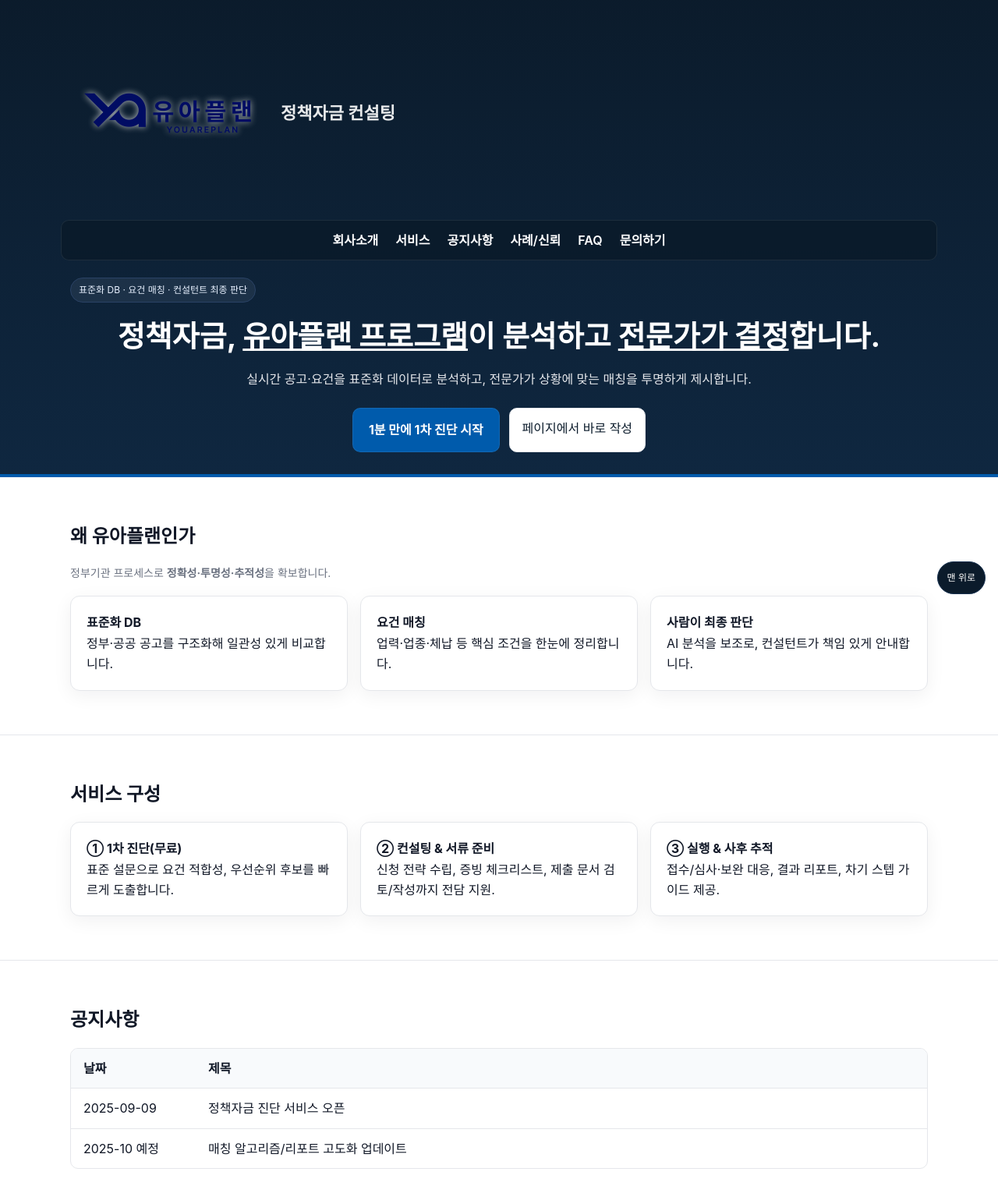
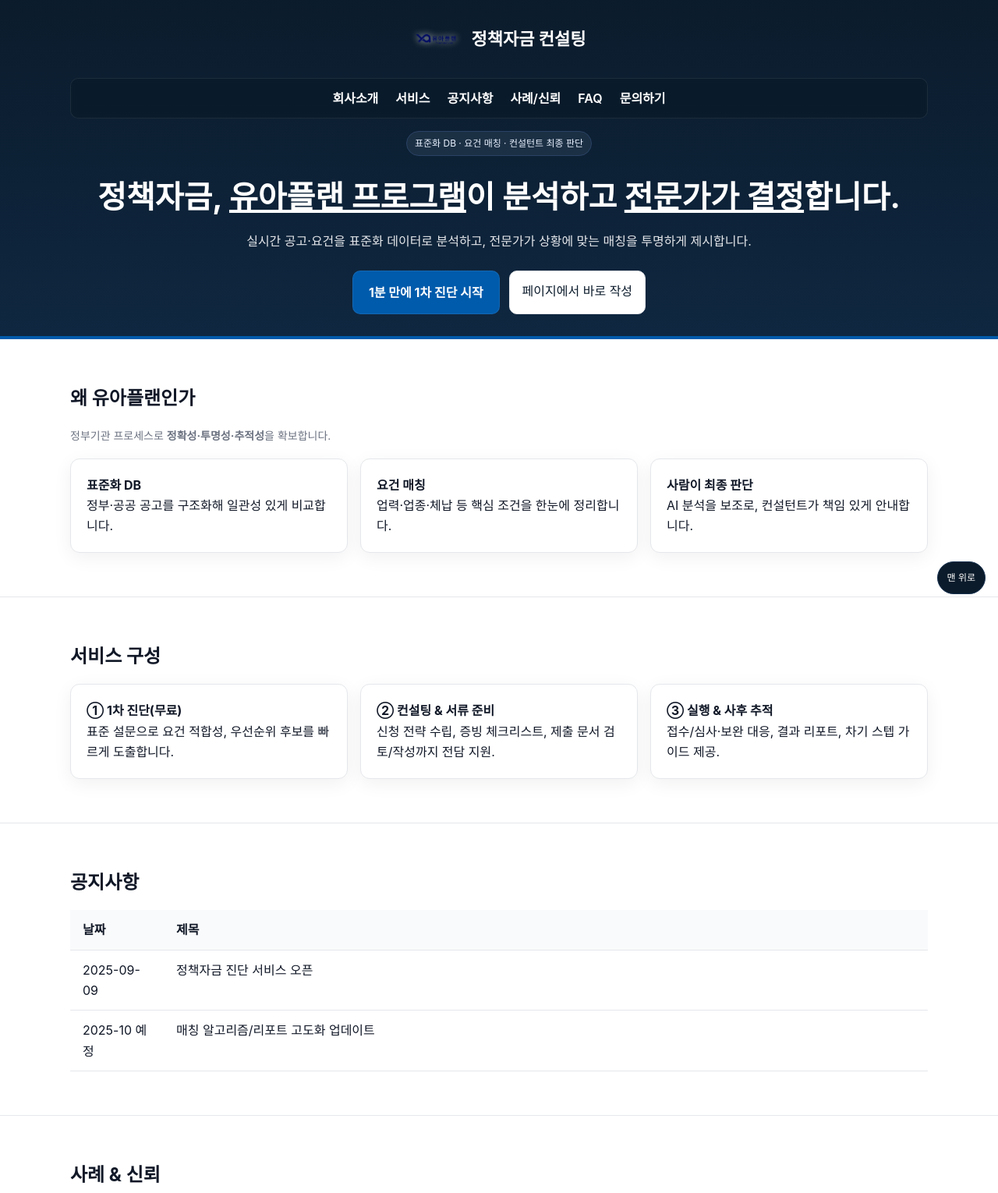
Before and after one commit to youareplan-ceo/youaplan-site, a plain HTML site: page index.html in a window 1280 px wide. Shown: the part 20-1550 px from the top of the page at 78% size. Drawn offline with Linux system fonts and the light colour scheme.

Commit message:
Update index.html

```diff
--- a/index.html
+++ b/index.html
@@ -7,7 +7,6 @@
     <meta name="description" content="정책자금, 프로그램이 분석하고 전문가가 결정합니다. 유아플랜은 실시간 공고·요건을 표준화해 맞춤 매칭을 투명하게 제시합니다.">
     <meta name="theme-color" content="#0B1B2B" />
 
-  <!-- Open Graph / SNS -->
     <meta property="og:title" content="유아플랜 | 정책자금 컨설팅" />
     <meta property="og:description" content="실시간 공고 표준화 DB + 요건 매칭 + 컨설턴트 최종 판단. 투명하고 신뢰 가능한 정책자금 컨설팅." />
     <meta property="og:type" content="website" />
@@ -15,7 +14,6 @@
     <meta property="og:image" content="https://youareplan.co.kr/logo.png" />
     <meta name="twitter:card" content="summary_large_image" />
 
-  <!-- ✅ 파비콘 -->
     <link rel="icon" type="image/jpeg" href="logo_favicon.jpg" />
 
     <style>
@@ -34,57 +32,77 @@
         body{margin:0;font-family:Inter, Pretendard,"Noto Sans KR",system-ui,-apple-system,Segoe UI,Roboto,sans-serif;color:var(--text);background:var(--bg);line-height:1.65}
 
         /* Header */
-    header{
-      background:linear-gradient(180deg,var(--navy),#0f2740);
-      color:#fff; padding:40px 20px 28px;
-      border-bottom:4px solid var(--primary);
+        header {
+            background: linear-gradient(180deg, var(--navy), #0f2740);
+            color: #fff;
+            padding: 40px 20px 28px;
+            border-bottom: 4px solid var(--primary);
+            text-align: center;
         }
-    .wrap{max-width:1100px;margin:0 auto}
-
-    /* 로고/브랜드 */
-    .brand{
-      display:flex;
-      align-items:center;
-      gap:20px;
-      margin-bottom:12px;
-      flex-wrap:wrap; /* 모바일 대응 */
-    }
-    .brand img{
-      height:250px;
-      width:auto;
-      display:block;
-      filter: drop-shadow(0 0 4px rgba(255,255,255,.7));
-    }
-    @media (max-width:640px){
-      .brand{
-        flex-direction:column;
-        text-align:center;
-      }
-      .brand img{height:160px}
-    }
-    .brand .wordmark{
-      font-weight:700;
-      font-size:22px;
-      color:#fff;
-      opacity:0.9;
+        .wrap {
+            max-width: 1100px;
+            margin: 0 auto;
         }
 
-    /* 네비게이션 */
+        .brand {
+            display: flex;
+            flex-direction: column;
+            align-items: center;
+            gap: 12px;
+        }
+
+        .brand-logo-container {
+            display: flex;
+            align-items: center;
+            gap: 16px;
+            text-decoration: none;
+        }
+
+        .brand-logo-container img {
+            height: 60px; /* PC에서 로고 크기 */
+            width: auto;
+            filter: drop-shadow(0 0 4px rgba(255, 255, 255, .8));
+        }
+
+        .brand .wordmark {
+            font-weight: 700;
+            font-size: 22px;
+            color: #fff;
+        }
+
+        @media (max-width: 640px) {
+            .brand-logo-container {
+                flex-direction: column;
+                gap: 8px;
+            }
+
+            .brand-logo-container img {
+                height: 120px; /* 모바일에서 로고 크기 */
+            }
+
+            .brand .wordmark {
+                font-size: 18px;
+            }
+        }
+
+        /* Nav */
         .site-nav{
-      position:sticky; top:0; z-index:50;
+            margin-top:20px;
+            display:flex; gap:22px; justify-content:center; flex-wrap:wrap;
             background:rgba(11,27,43,.9); backdrop-filter:saturate(120%) blur(6px);
-      display:flex; gap:22px; padding:12px 12px; margin:12px -12px 22px;
-      border:1px solid rgba(255,255,255,.08); border-radius:10px;
-      flex-wrap:wrap;
-      justify-content:center;
+            padding:12px; border:1px solid rgba(255,255,255,.08); border-radius:10px;
         }
         .site-nav a{color:#fff;text-decoration:none;font-weight:600}
         .site-nav a:hover{color:#cfe6ff;text-decoration:underline}
 
-    /* Hero */
-    .badge{display:inline-block;background:#cfe6ff14;color:#e8f1ff;padding:5px 10px;border-radius:999px;font-size:12px;border:1px solid #2a4265}
-    .hero h1{font-size:38px;margin:12px 0 10px;text-align:center}
-    .hero p{color:#E5E7EB;margin:0 0 24px;text-align:center}
+        .badge{display:inline-block;background:#cfe6ff14;color:#e8f1ff;padding:5px 10px;border-radius:999px;font-size:12px;border:1px solid #2a4265;margin-top:16px}
+        .hero h1{font-size:40px;margin:20px 0 10px}
+        .hero p{color:#E5E7EB;margin:0 0 24px}
+
+        @media(max-width:640px){
+            .hero h1{font-size:28px}
+            .hero p{font-size:15px}
+        }
 
         .btn-row{display:flex;gap:12px;flex-wrap:wrap;justify-content:center}
         .cta{display:inline-block;background:var(--primary);color:#fff;padding:14px 20px;border-radius:10px;text-decoration:none;font-weight:700;border:1px solid rgba(255,255,255,.08);transition:.18s}
@@ -102,20 +120,6 @@
             .cols-4{grid-template-columns:repeat(4,1fr)}
         }
         .card{border:1px solid var(--border);border-radius:var(--radius);padding:20px;background:#fff; box-shadow:var(--shadow)}
-    .notice{font-size:14px;color:var(--muted)}
-    .process{counter-reset:step}
-    .process li{list-style:none;margin:10px 0;padding:12px 14px;border-left:4px solid var(--primary);background:#f9fafb;border-radius:8px}
-
-    /* Trust bar */
-    .trust{display:flex;gap:18px;flex-wrap:wrap;align-items:center}
-    .trust .tag{border:1px dashed var(--border);border-radius:999px;padding:6px 12px;background:#fff;font-size:12px;color:#334155}
-
-    /* Table */
-    .table{border:1px solid var(--border);border-radius:10px;overflow:hidden}
-    .row{display:grid;grid-template-columns:160px 1fr;border-top:1px solid var(--border)}
-    .row:first-child{border-top:none}
-    .cell{padding:12px 16px}
-    .head{background:#f8fafc;font-weight:700}
 
         /* Iframe */
         iframe{width:100%;border:1px solid var(--border);border-radius:var(--radius);min-height:720px;background:#fff}
@@ -129,17 +133,46 @@
         /* Back-to-top */
         .top{position:fixed;right:16px;bottom:18px;padding:10px 12px;border-radius:999px;background:var(--navy);color:#fff;text-decoration:none;font-size:12px;border:1px solid #173150}
         .top:hover{background:#0b2c55}
+
+        /* 테이블 스타일 */
+        .table {
+            display: table;
+            width: 100%;
+            border-collapse: collapse;
+            border-spacing: 0;
+        }
+        .table .row {
+            display: table-row;
+        }
+        .table .cell {
+            display: table-cell;
+            padding: 12px 16px;
+            vertical-align: top;
+            border-bottom: 1px solid var(--border);
+        }
+        .table .row.head .cell {
+            font-weight: 600;
+            background-color: #f9fafb;
+        }
+        .table .cell:first-child {
+            width: 120px;
+        }
+        @media (max-width: 640px) {
+            .table .cell:first-child {
+                width: 80px;
+            }
+        }
     </style>
 </head>
 <body id="top">
     <header>
         <div class="wrap hero" role="banner">
             <div class="brand" aria-label="브랜드">
+                <a href="#" class="brand-logo-container">
                     <img src="logo.png" alt="유아플랜 로고" />
                     <div class="wordmark">정책자금 컨설팅</div>
+                </a>
             </div>
-
-      <!-- 네비게이션 -->
             <nav class="site-nav">
                 <a href="#about">회사소개</a>
                 <a href="#services">서비스</a>
@@ -148,12 +181,9 @@
                 <a href="#faq">FAQ</a>
                 <a href="#contact">문의하기</a>
             </nav>
-
-      <!-- Hero -->
             <span class="badge">표준화 DB · 요건 매칭 · 컨설턴트 최종 판단</span>
             <h1>정책자금, <u>유아플랜 프로그램</u>이 분석하고 <u>전문가가 결정</u>합니다.</h1>
             <p>실시간 공고·요건을 표준화 데이터로 분석하고, 전문가가 상황에 맞는 매칭을 투명하게 제시합니다.</p>
-
             <div class="btn-row">
                 <a class="cta" href="https://survey.youareplan.co.kr" target="_blank">1분 만에 1차 진단 시작</a>
                 <a class="ghost" href="#apply">페이지에서 바로 작성</a>
@@ -162,7 +192,6 @@
     </header>
 
     <main>
-    <!-- 회사소개 -->
         <section id="about">
             <div class="wrap">
                 <h2>왜 유아플랜인가</h2>
@@ -175,7 +204,6 @@
             </div>
         </section>
 
-    <!-- 서비스 -->
         <section id="services">
             <div class="wrap">
                 <h2>서비스 구성</h2>
@@ -187,7 +215,6 @@
             </div>
         </section>
 
-    <!-- 공지 -->
         <section id="notice">
             <div class="wrap">
                 <h2>공지사항</h2>
@@ -199,7 +226,6 @@
             </div>
         </section>
 
-    <!-- 사례 -->
         <section id="cases">
             <div class="wrap">
                 <h2>사례 & 신뢰</h2>
@@ -211,7 +237,6 @@
             </div>
         </section>
 
-    <!-- FAQ -->
         <section id="faq">
             <div class="wrap">
                 <h2>자주 묻는 질문</h2>
@@ -223,7 +248,6 @@
             </div>
         </section>
 
-    <!-- 설문 -->
         <section id="apply">
             <div class="wrap">
                 <h2>1차 진단 — 바로 작성</h2>
@@ -231,7 +255,6 @@
             </div>
         </section>
 
-    <!-- 문의 -->
         <section id="contact">
             <div class="wrap">
                 <h2>문의하기</h2>
@@ -255,7 +278,6 @@
         </section>
     </main>
 
-  <!-- Footer -->
     <footer>
         <div class="wrap">
             <div><strong>유아플랜 컨설팅</strong> · youareplan.co.kr</div>
@@ -264,7 +286,6 @@
         </div>
     </footer>
 
-  <!-- Back to top -->
     <a class="top" href="#top">맨 위로</a>
 </body>
 </html>
```
Lines whose indentation alone changed are shown as unchanged.
